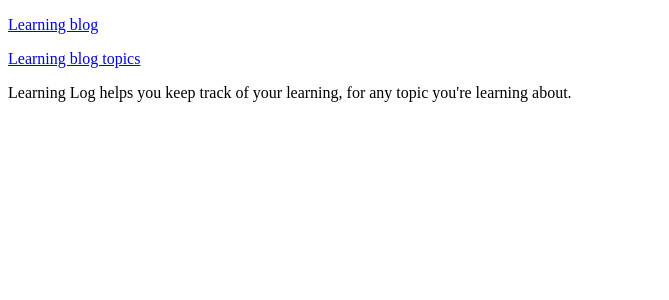
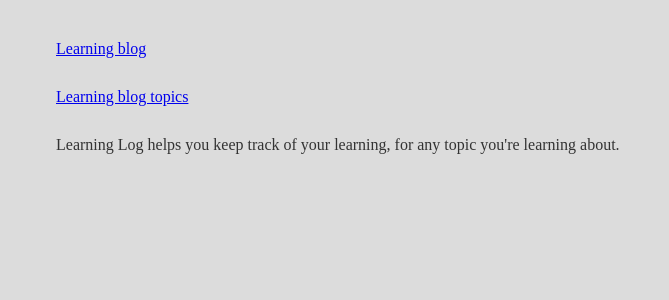
Before and after one commit to CoderHuo/learn-python3, a Django app: page / in a window 1280 px wide. Shown: the top 300 px of the page, without its empty margins (0-669 px from the left). Run offline with Django 3.2, Linux system fonts and the light colour scheme.

Commit message:
learn static file(css or other)

```diff
--- /dev/null
+++ b/learning_blog/learning_blogs/static/css/mystyle.css
@@ -0,0 +1,9 @@
+body {
+    margin: 10px;
+    padding: 10px;
+    font-size: 16px;
+    color: #333;
+    background: gainsboro;
+}
+p {background-color: gainsboro; padding: 10px; margin: 10px;text-indent: 1em;}
+li {background-color: greenyellow; padding: 15px; margin: 10px;}
--- a/learning_blog/learning_blogs/templates/learning_blogs/base.html
+++ b/learning_blog/learning_blogs/templates/learning_blogs/base.html
@@ -3,6 +3,8 @@
 <head>
     <meta charset="UTF-8">
     <title>ShaoHua Blog</title>
+    {% load static %}
+    <link rel="stylesheet" type="text/css" href="{% static 'css/mystyle.css' %}" />
 </head>
 <body>
 <p>
--- a/learning_blog/learning_blogs/views.py
+++ b/learning_blog/learning_blogs/views.py
@@ -8,6 +8,8 @@ from .models import Topic
 def index(request):
     return render(request, 'learning_blogs/index.html')
 
+def mystyle(request):
+    return render(request, 'learning_blogs/mystyle.css')
 
 def topics(request):
     """显示所有的主题"""
```
Also changed, not shown: learning_blog/db.sqlite3, learning_blog/learning_blogs/urls.py (line endings or trailing spaces).
